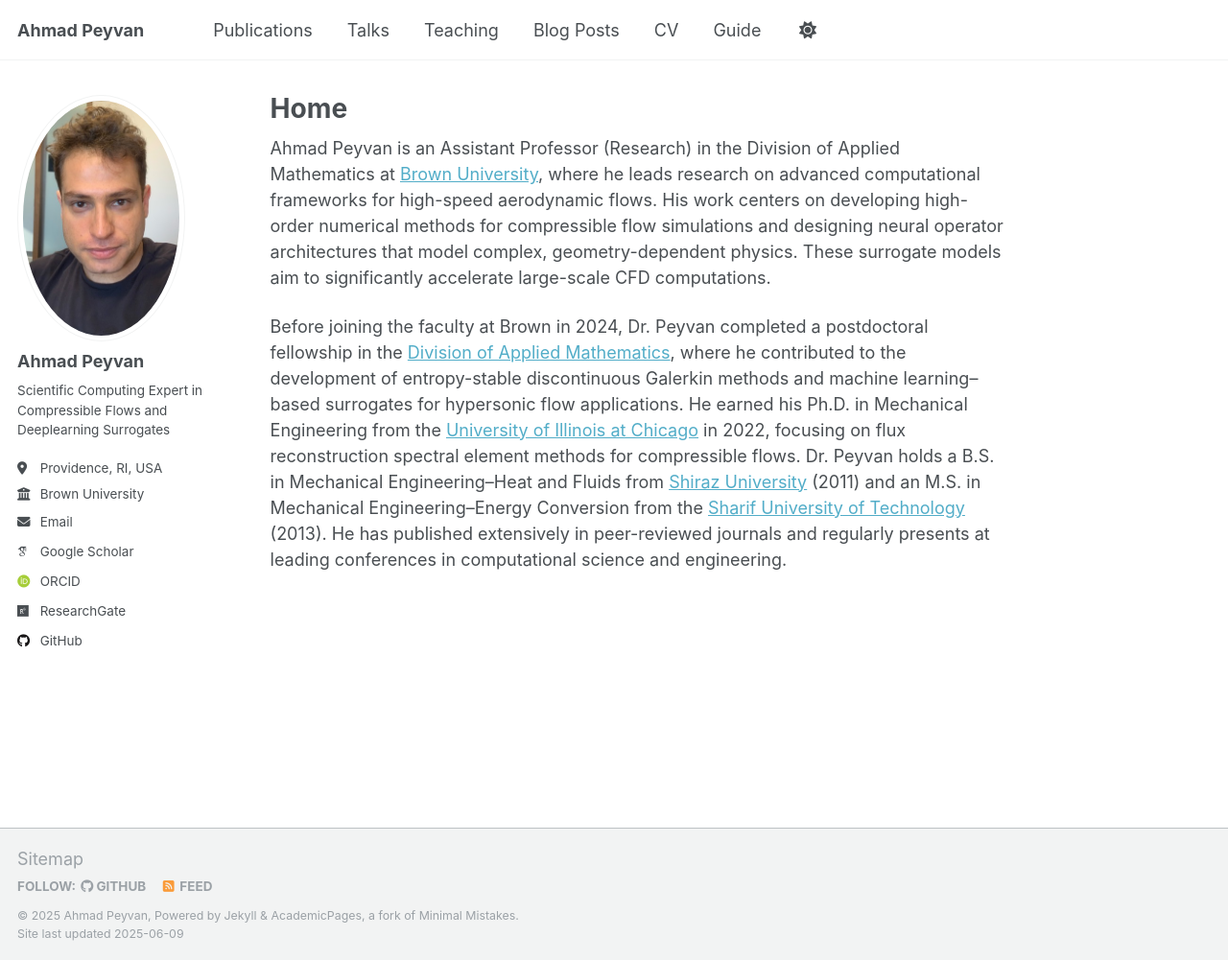
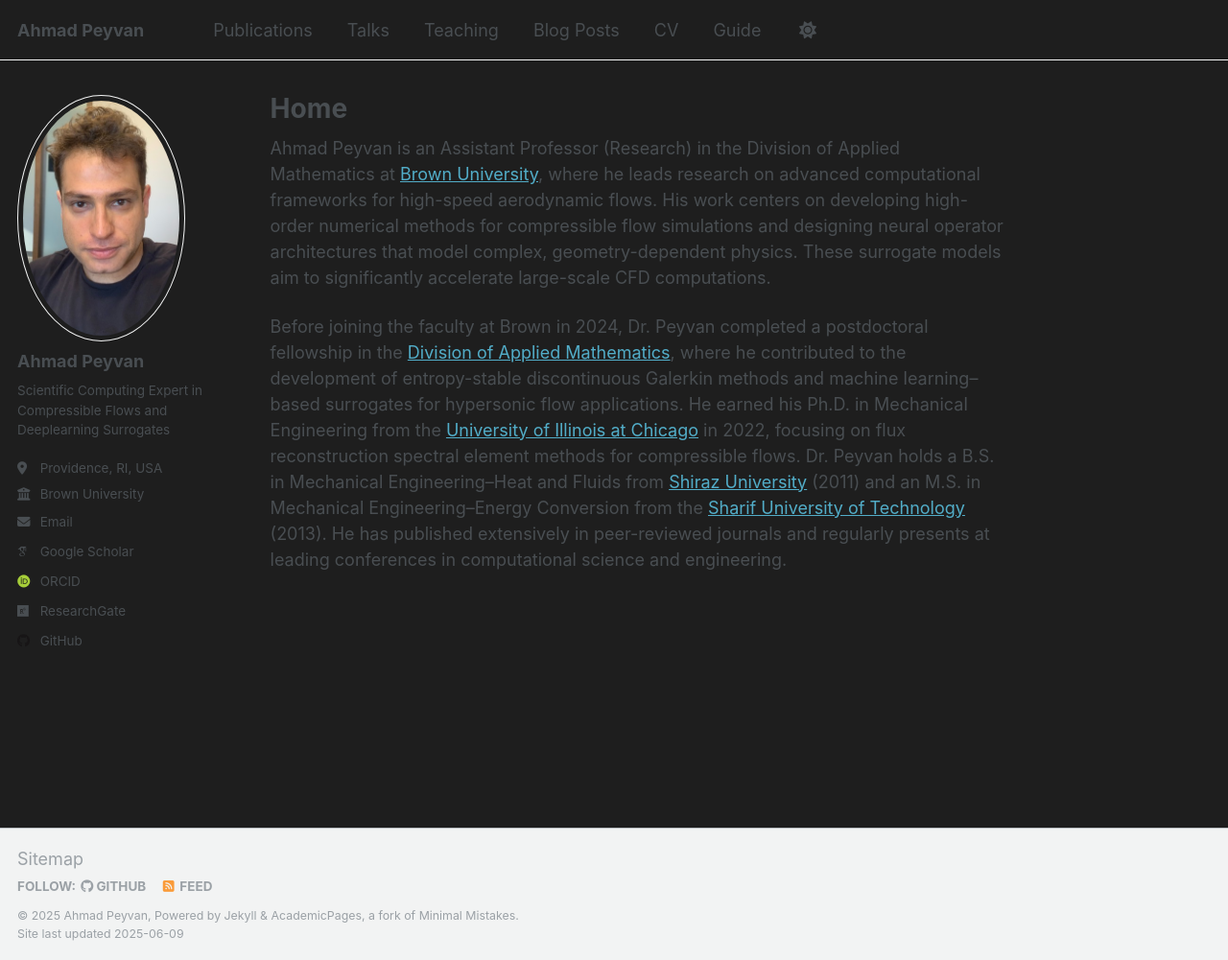
Before and after one commit to ahmadpeyvan/ahmadpeyvan.github.io, a Jekyll site: the page built from _pages/about.md, in a window 1280 px wide and 1001 px high. Shown: the whole window at 96% size. Built offline with Jekyll 4.4.1, drawn with Linux system fonts in a browser that asks for light colours; some web fonts are replaced.

Commit message:
Changing Background color

```diff
--- a/_sass/theme/_default.scss
+++ b/_sass/theme/_default.scss
@@ -29,7 +29,7 @@ $sidebar-screen-min-width   : 1024px;
 /* Default light theme for the site */
 :root {
     --global-base-color                 : #{$gray};
-    --global-bg-color                   : #fff;
+    --global-bg-color                   : #1e1e1e;
     --global-footer-bg-color            : #f2f3f3;
     --global-border-color               : #{$lighter-gray};
     --global-dark-border-color          : #bdc1c4;
```
